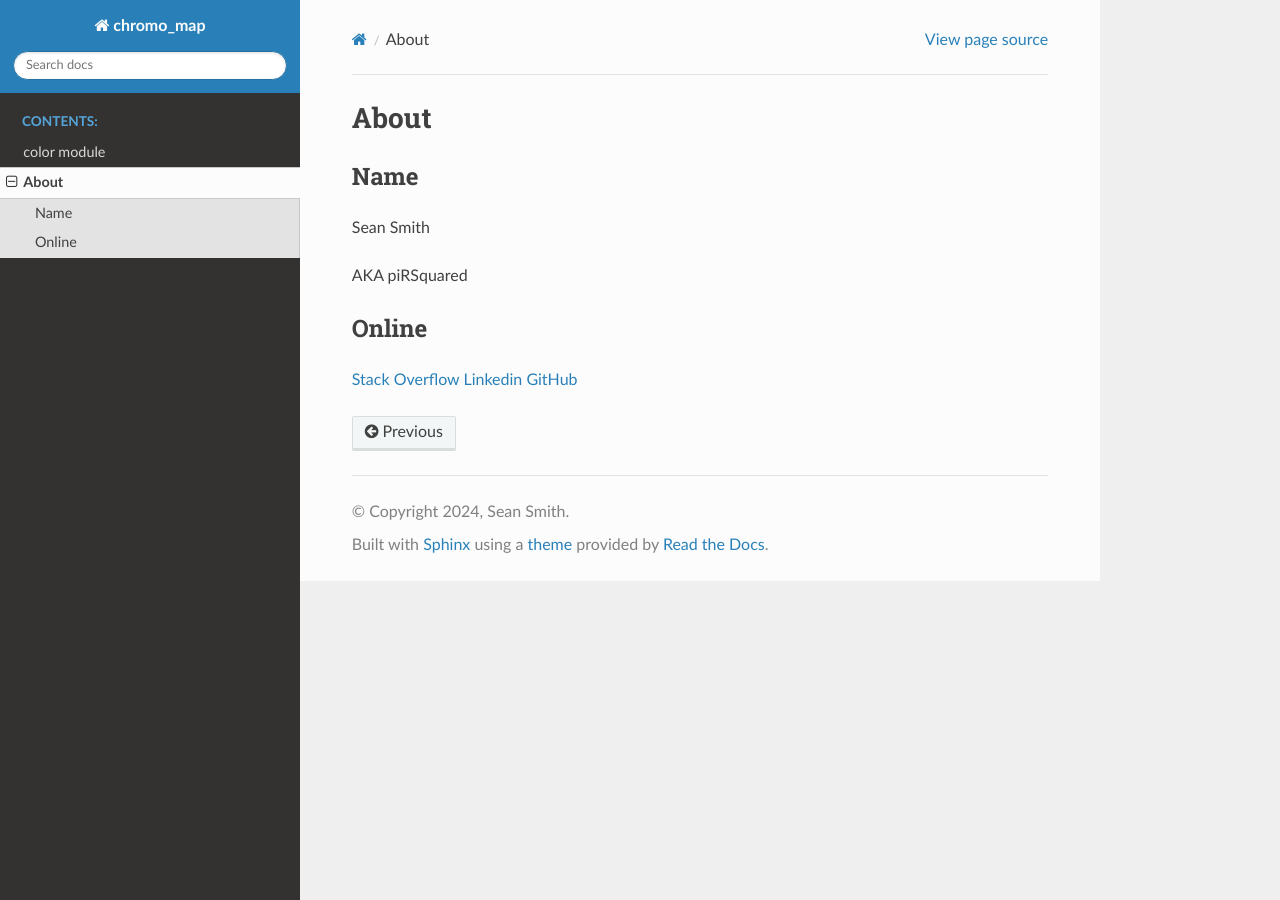
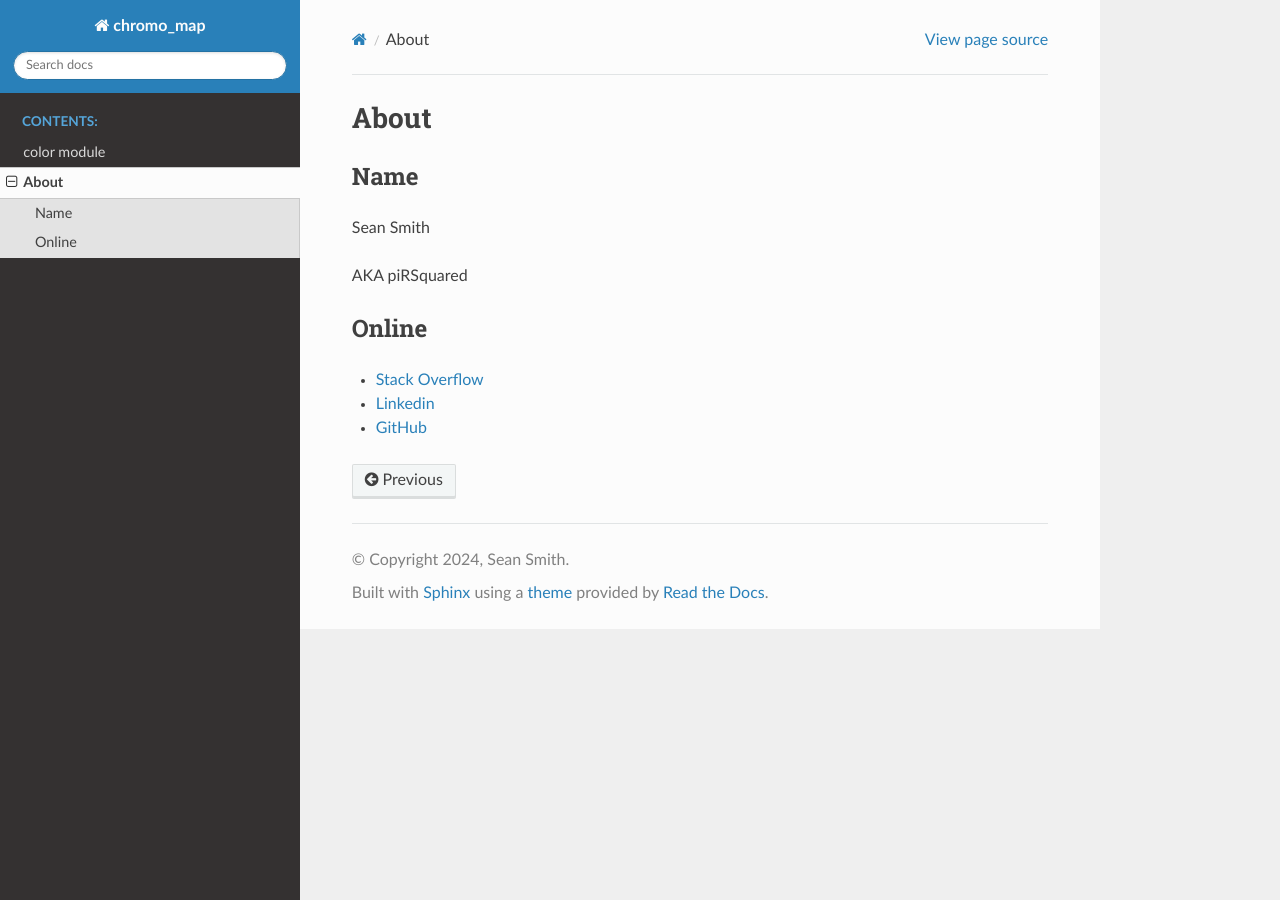
Before and after one commit to pirsquared/chromo-map, a Sphinx documentation site: the page built from docs/source/about.rst, in a window 1280 px wide. Built offline with Sphinx 7.4.7 and the Read the Docs theme 2.0.0, drawn with Linux system fonts in a browser that asks for light colours.

```diff
--- a/docs/source/about.rst
+++ b/docs/source/about.rst
@@ -9,6 +9,6 @@ AKA piRSquared
 
 Online
 ------
-`Stack Overflow <https://stackoverflow.com/users/2336654/pirsquared>`_
-`Linkedin <https://www.linkedin.com/in/piRSqrd>`_
-`GitHub <https://github.com/pirsquared>`_
+* `Stack Overflow <https://stackoverflow.com/users/2336654/pirsquared>`_
+* `Linkedin <https://www.linkedin.com/in/piRSqrd>`_
+* `GitHub <https://github.com/pirsquared>`_
```
